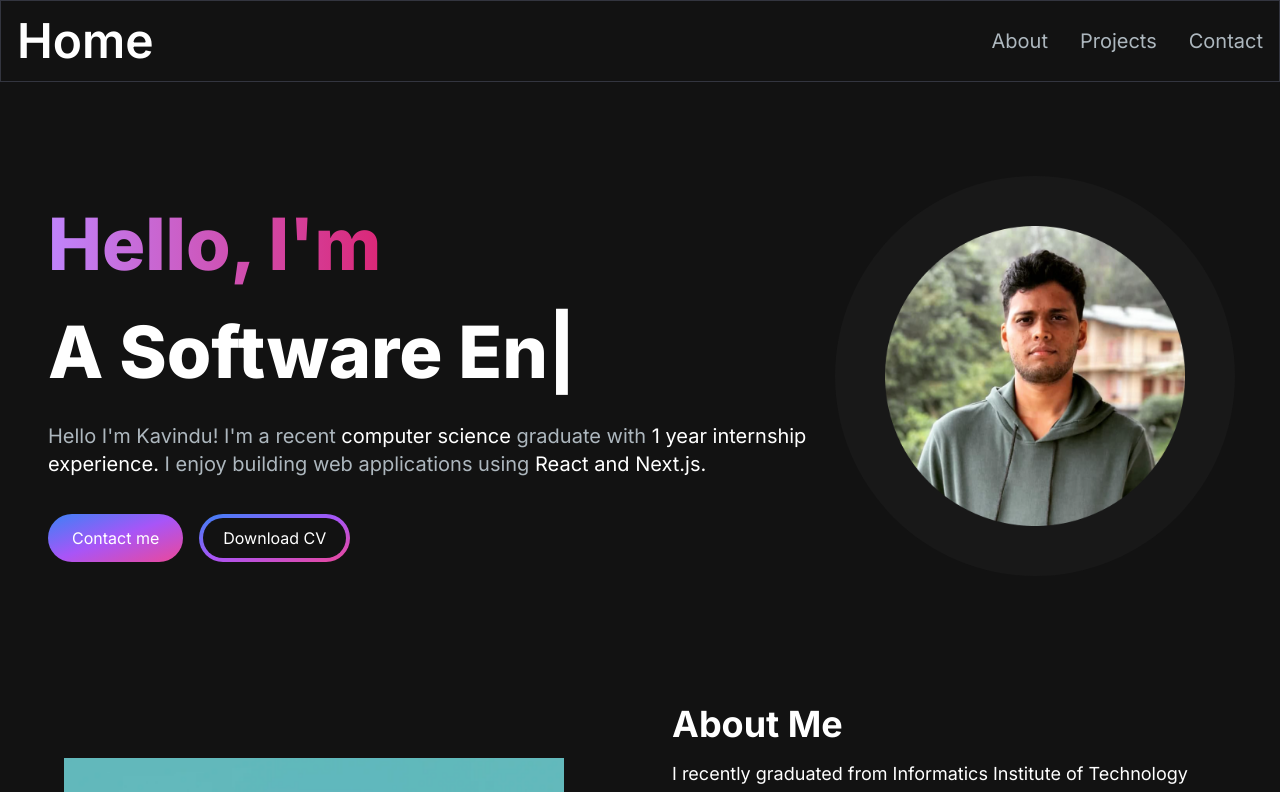
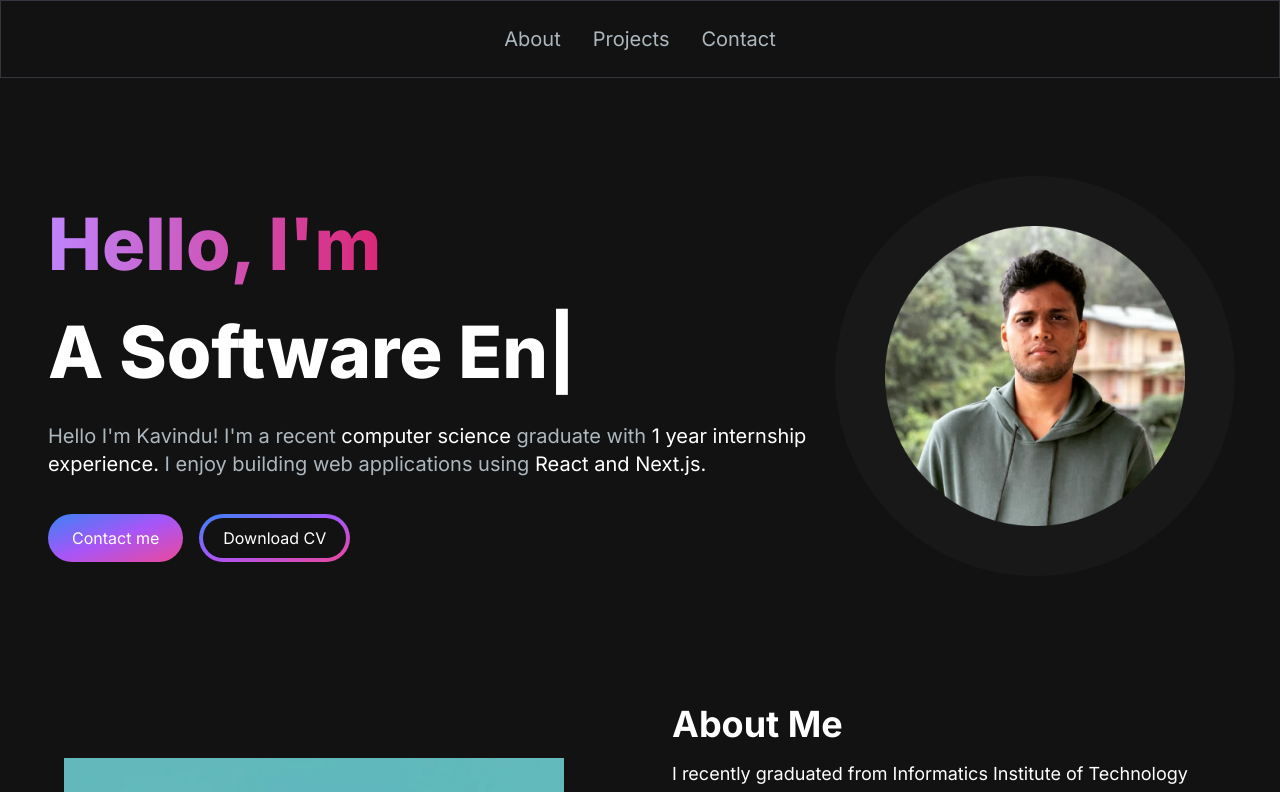
Before and after one commit to kavindu25/personal-portfolio, a Next.js app: page / in a window 1280 px wide. Shown: the top 792 px of the page. Built offline with nearby package versions, Linux system fonts and the light colour scheme.

Commit message:
fix: navbar fixes

```diff
--- a/app/components/EmailSection.jsx
+++ b/app/components/EmailSection.jsx
@@ -40,7 +40,7 @@ const EmailSection = () => {
     //}
   };
   return (
-    <section className="grid md:grid-cols-2 my-12 md:my-12 py-24 gap-4 relative">
+    <section className="grid md:grid-cols-2 my-12 md:my-12 py-24 gap-4 relative" id="contact">
       <div className="bg-[radial-gradient(ellipse_at_center,_var(--tw-gradient-stops))] from-primary-900 to-transparent rounded-full h-80 w-80 z-0 blur-lg absolute top-3/4 -left-4 transform -translate-x-1/2 -translate-y-1/2"></div>
       <div className="z-10">
         <h5 className="text-2xl font-bold text-white my-2">
--- a/app/components/HeroSection.jsx
+++ b/app/components/HeroSection.jsx
@@ -6,7 +6,7 @@ import { motion } from "framer-motion";
 
 const HeroSection = () => {
   return (
-    <section className="lg:py-16">
+    <section className="lg:py-16" id="about">
       <div className="grid grid-cols-1 sm:grid-cols-12">
         <motion.div
           initial={{ opacity: 0, scale: 0.5 }}
--- a/app/components/MobileMenuOverlay.jsx
+++ b/app/components/MobileMenuOverlay.jsx
@@ -3,7 +3,7 @@ import NavLink from "./NavLink";
 
 const MobileMenuOverlay = ({ links }) => {
   return (
-    <ul className="flex flex-col py-4 items-center">
+    <ul className="z-10 flex flex-col py-4 items-center">
       {links.map((link, index) => {
         return (
           <li key={index}>
--- a/app/components/Navbar.jsx
+++ b/app/components/Navbar.jsx
@@ -13,16 +13,16 @@ const navLinks = [
 
 const Navbar = () => {
   const [navbarOpen, setNavbarOpen] = useState(false);
-
+  // const [selectedSection, setSelectedSection] = useState(null);
   return (
     <nav className="fixed mx-auto border border-[#33353F] top-0 left-0 right-0 z-10 bg-[#121212] bg-opacity-100 ">
-      <div className="flex container lg:py-4 flex-wrap items-center justify-between mx-auto px-4 py-2">
-        <Link
+      <div className="flex container lg:py-6 flex-wrap items-center justify-end md:justify-center mx-auto px-4 py-2">
+        {/* <Link
           href="/"
           className="text-2xl md:text-5xl text-white font-semibold"
         >
           Home
-        </Link>
+        </Link> */}
         <div className="mobile-menu block md:hidden">
           {!navbarOpen ? (
             <button onClick={() => setNavbarOpen(true)} className="flex items-center px-3 py-2 border rounded border-slate-200 text-slate-200 hover:text-white hover:border-white">
@@ -52,7 +52,7 @@ const Navbar = () => {
           <ul className="flex p-4 md:p-0 md:flex-row md:space-x-8 mt-0">
             {navLinks.map((link, index) => {
               return (
-                <li key={index}>
+                <li key={index} >
                   <NavLink href={link.path} title={link.title} />
                 </li>
               );
--- a/app/components/ProjectsSection.jsx
+++ b/app/components/ProjectsSection.jsx
@@ -63,7 +63,7 @@ const ProjectsSection = () => {
 
 
   return (
-    <section>
+    <section id="projects">
       <h2 className="text-center text-4xl font-bold text-white mt-4 mb-8 md:mb-12">
         My Projects
       </h2>
--- a/app/layout.js
+++ b/app/layout.js
@@ -1,17 +1,17 @@
-import { Inter } from 'next/font/google'
-import './globals.css'
+import { Inter } from "next/font/google";
+import "./globals.css";
 
-const inter = Inter({ subsets: ['latin'], display: 'swap', })
+const inter = Inter({ subsets: ["latin"], display: "swap" });
 
 export const metadata = {
-  title: 'Create Next App',
-  description: 'Generated by create next app',
-}
+  title: "My Portfolio",
+  description: "Generated by create next app",
+};
 
 export default function RootLayout({ children }) {
   return (
-    <html lang="en">
+    <html lang="en" className="scroll-smooth">
       <body className={inter.className}>{children}</body>
     </html>
-  )
+  );
 }
```
